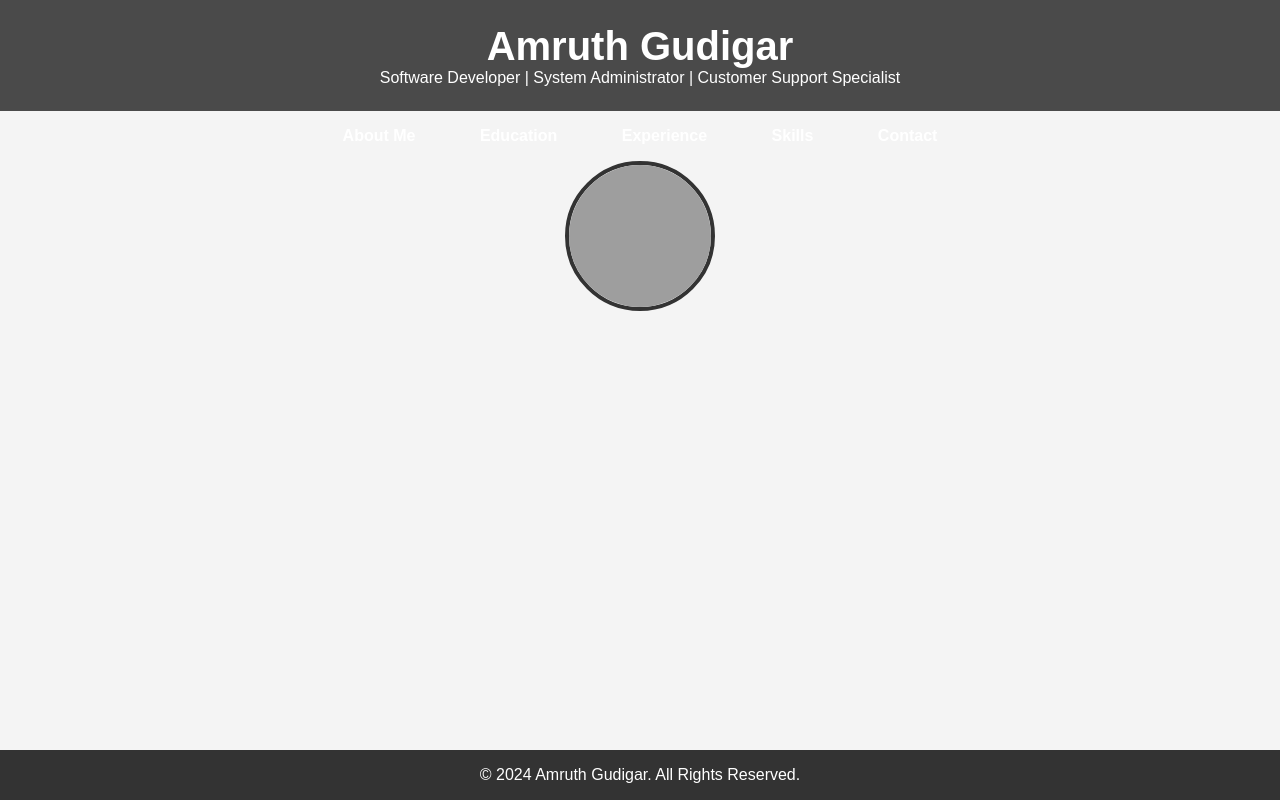
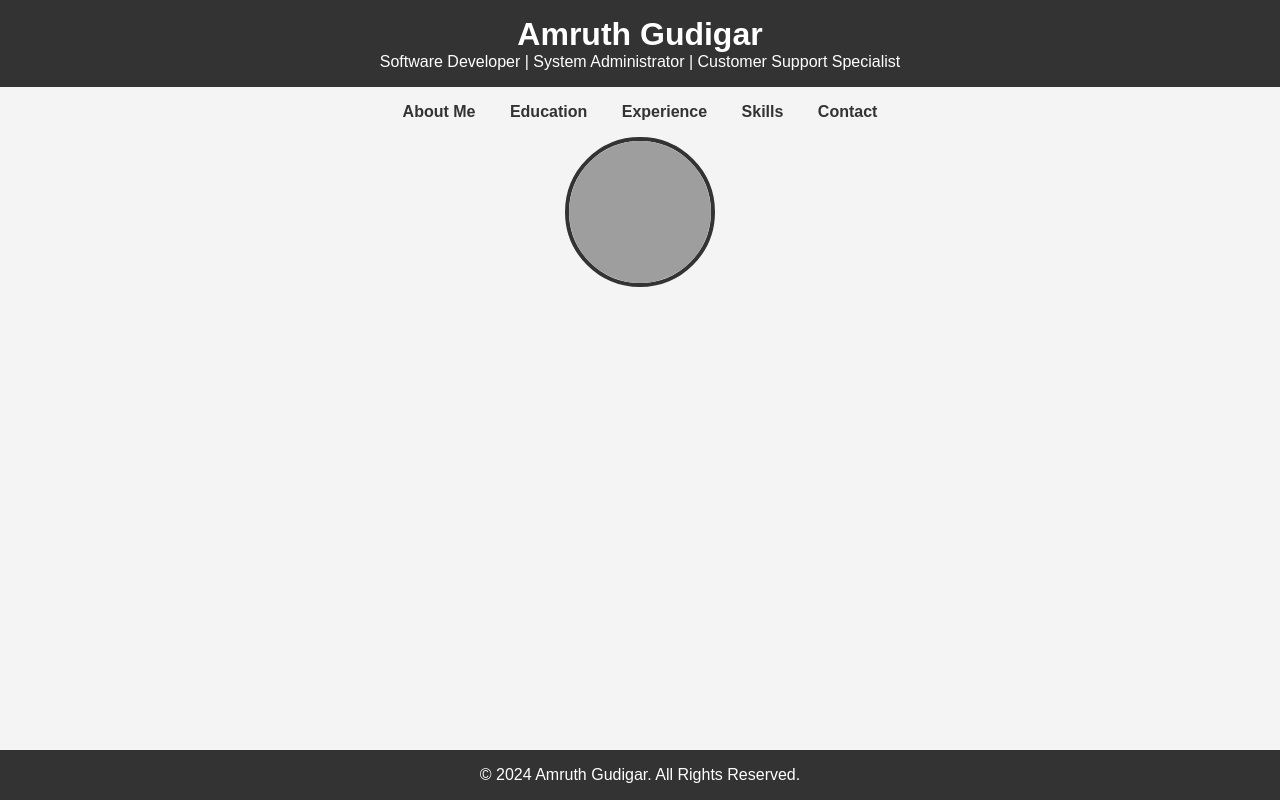
Before and after one commit to AmruthGudigar111/My-Portfolio, a plain HTML site: page index.html in a window 1280 px wide. Drawn offline with Linux system fonts and the light colour scheme; grey boxes are pictures that could not be loaded.

Commit message:
Update style.css

```diff
--- a/css/style.css
+++ b/css/style.css
@@ -3,46 +3,38 @@
     padding: 0;
     box-sizing: border-box;
 }
-
 body {
     font-family: Arial, sans-serif;
+    margin: 0;
+    padding: 0;
     background-color: #f4f4f4;
     display: flex;
     flex-direction: column;
     min-height: 100vh;
 }
-
 header {
-    background-color: #4a4a4a;
+    background-color: #333;
     color: white;
     text-align: center;
-    padding: 1.5rem 0;
+    padding: 1rem 0;
 }
-
 header h1 {
     margin: 0;
-    font-size: 2.5rem;
 }
-
 nav {
     text-align: center;
     padding: 1rem 0;
 }
-
 nav a {
-    color: #fff;
+    color: #333;
     text-decoration: none;
     margin: 0 15px;
     font-weight: bold;
-    padding: 10px 15px;
-    border-radius: 5px;
-    transition: background-color 0.3s ease;
+    cursor: pointer;
 }
-
 nav a:hover {
-    background-color: #555;
+    color: #555;
 }
-
 .modal {
     display: none;
     position: fixed;
@@ -52,9 +44,8 @@ nav a:hover {
     width: 100%;
     height: 100%;
     overflow: auto;
-    background-color: rgba(0, 0, 0, 0.4);
+    background-color: rgba(0,0,0,0.4);
 }
-
 .modal-content {
     background-color: white;
     margin: 15% auto;
@@ -63,29 +54,20 @@ nav a:hover {
     width: 80%;
     max-width: 600px;
     border-radius: 5px;
-    box-shadow: 0 0 20px rgba(0, 0, 0, 0.3);
-    animation: slide-in 0.3s ease-out;
+    box-shadow: 0 0 10px rgba(0, 0, 0, 0.2);
 }
-
-@keyframes slide-in {
-    from { opacity: 0; transform: translateY(-50px); }
-    to { opacity: 1; transform: translateY(0); }
-}
-
 .close {
     color: #aaa;
     float: right;
     font-size: 28px;
     font-weight: bold;
-    transition: color 0.3s ease;
 }
-
 .close:hover,
 .close:focus {
     color: black;
+    text-decoration: none;
     cursor: pointer;
 }
-
 footer {
     text-align: center;
     background-color: #333;
@@ -94,21 +76,14 @@ footer {
     width: 100%;
     margin-top: auto;
 }
-
 .profile-image {
     text-align: center;
     margin-bottom: 20px;
 }
-
 .profile-image img {
     border-radius: 50%;
     width: 150px;
     height: 150px;
     object-fit: cover;
     border: 4px solid #333;
-    transition: transform 0.3s ease;
 }
-
-.profile-image img:hover {
-    transform: scale(1.1);
-}
```
